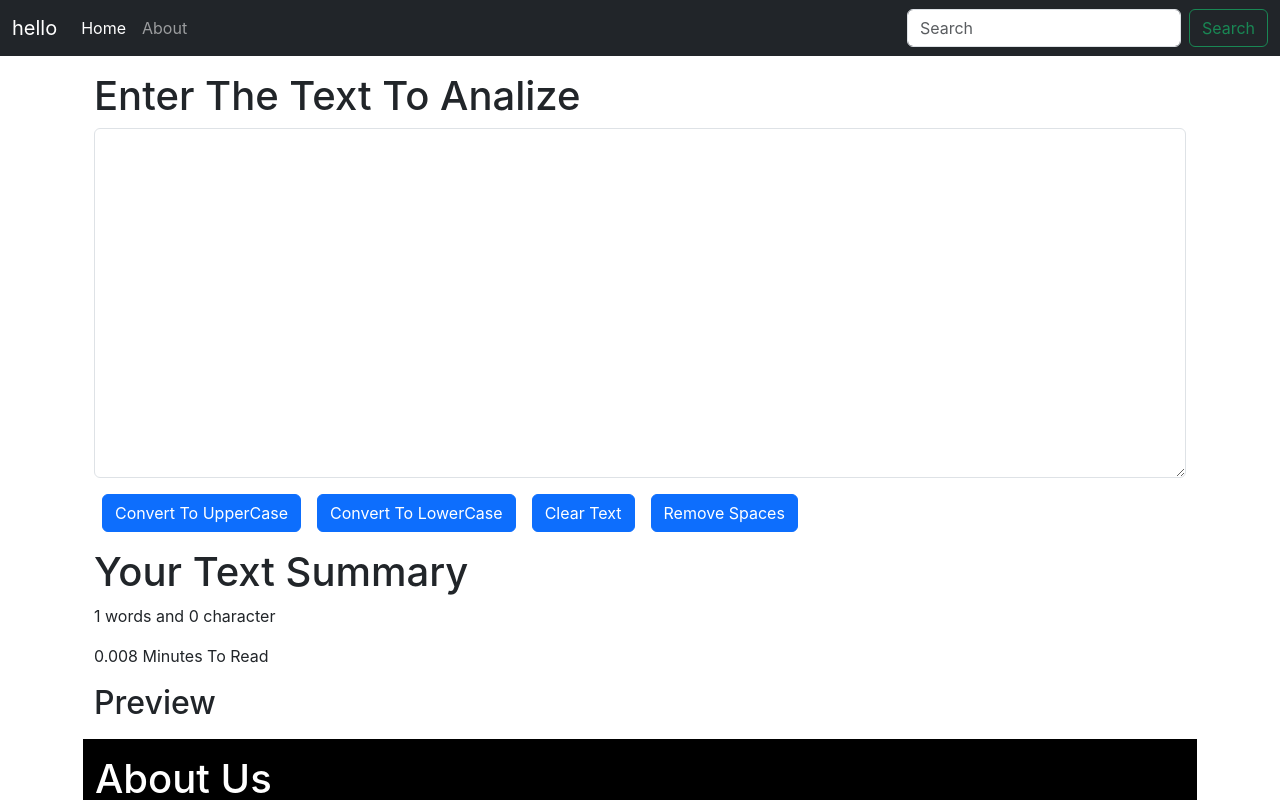
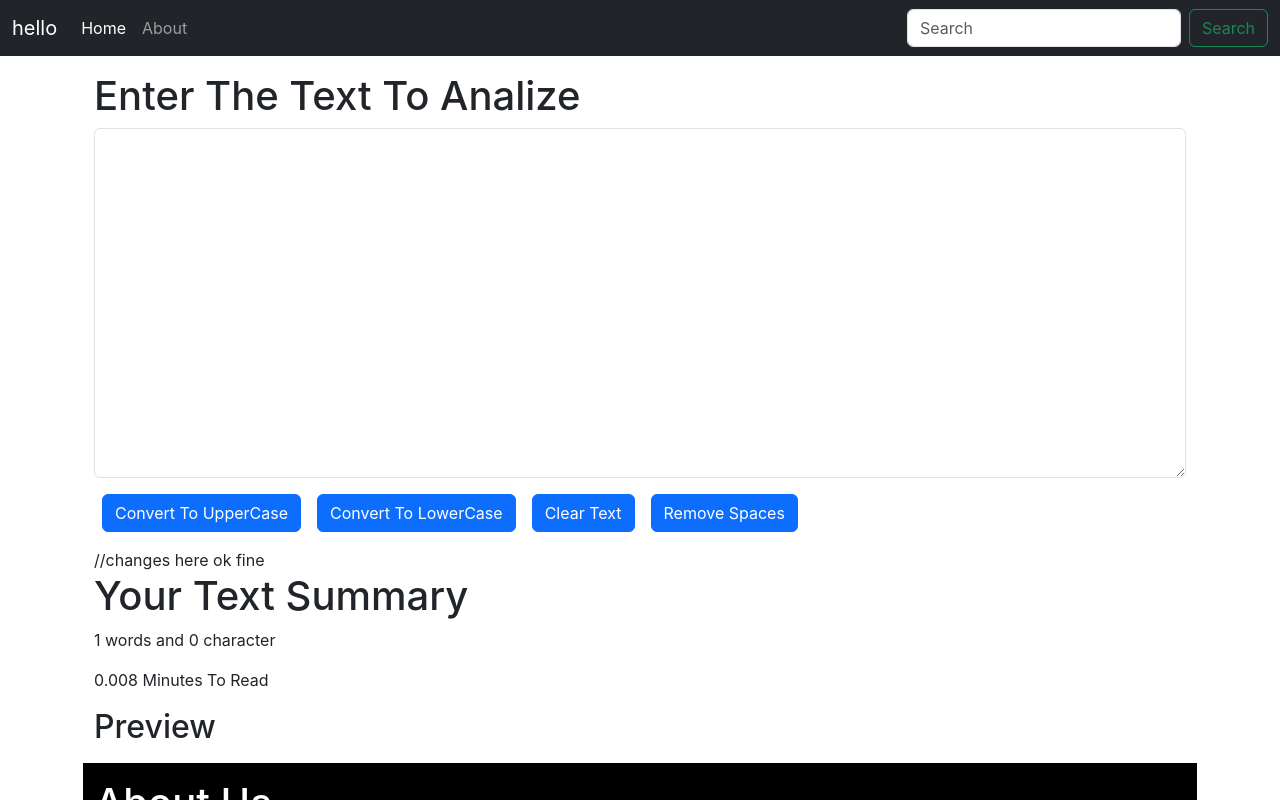
Before and after one commit to Karthikrrr/REACT_LEARNING, a React (Create React App) app: page / in a window 1280 px wide. Shown: the top 800 px of the page. Built offline with nearby package versions, Linux system fonts and the light colour scheme.

Commit message:
Done Changes

```diff
--- a/src/components/Myform.js
+++ b/src/components/Myform.js
@@ -56,6 +56,7 @@ export default function (props) {
 
     </div>
     <div className="container my-3">
+      //changes here ok fine
       <h1>Your Text Summary</h1>
       <p>{text.split(" ").length} words and {text.length} character</p>
       <p>{0.008 * text.split(" ").length} Minutes To Read  </p>
```
